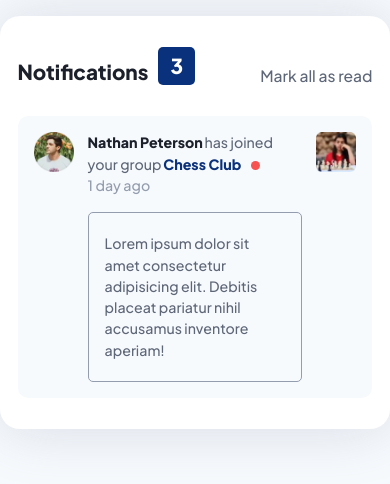
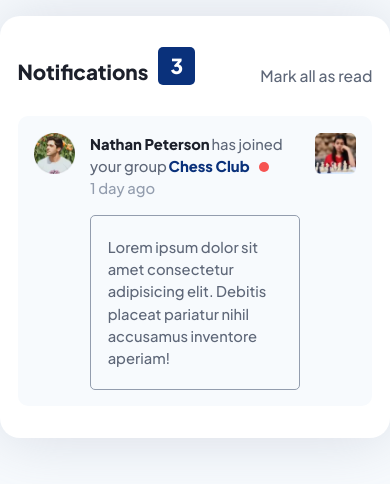
Before and after one commit to salomonalb/notifications-page, a website with bundled scripts: page src/index.html in a window 390 px wide. Built offline with nearby package versions, Linux system fonts and the light colour scheme.

Commit message:
responsive sizing + states

```diff
--- a/src/scss/notification.scss
+++ b/src/scss/notification.scss
@@ -7,9 +7,9 @@
 
 .notif {
     display: flex;
-    padding: 1.6rem;
+    padding: min(4.26vw, 2rem);//1.6rem;
     border-radius: 1rem;
-    gap: 1.4rem;
+    gap: min(3.73vw, 2rem);
     align-items: flex-start;
 
     &[data-read="true"] {
@@ -23,16 +23,19 @@
             display: inline-block;
             background-color: $red;
             border-radius: 50%;
-            width: .9rem;
-            height: .9rem;
+            width: 1rem;
+            height: 1rem;
             margin-left: .8rem;
         }
     }
 
     &__image-container {
         flex-shrink: 0;
-        width: 4rem;
-        height: 4rem;
+        width: min(10.6vw, 4.5rem);//4rem;
+        height: min(10.6vw, 4.5rem);//4rem;
+    }
+    &__image {
+        cursor: pointer;
     }
     &__text-container {
         display: flex;
@@ -41,35 +44,47 @@
     }
     &__username {
         font-weight: bold;
-        font-size: 1.42rem;
+        font-size: min(3.78vw, 1.62rem); //1.42rem;
         text-decoration: none;
         color: $very-dark-blue;
+
+        &:hover {
+            color: $blue;
+        }
     }
     &__useraction {
-        font-size: 1.42rem;
+        font-size: min(3.78vw, 1.62rem);
         color: $dark-grayish-blue;
     }
     &__target {
-        font-size: 1.42rem;
+        font-size: min(3.78vw, 1.62rem);
         font-weight: bold;
         color: $dark-grayish-blue;
         text-decoration: none;
+        &:hover {
+            color: $blue;
+        }
 
         &.--group {
             color: $blue;
         }
     }
     &__date {
-        font-size: 1.42rem;
+        font-size: min(3.78vw, 1.62rem);
         color: $grayish-blue;
     }
     &__p-message {
         border: .1rem solid $grayish-blue;
         border-radius: .5rem;
         padding-block: 2rem;
-        padding-inline: 1.6rem;
+        padding-inline: min(4.26vw, 2rem);
         margin-top: 1.6rem;
-        font-size: 1.42rem;
+        font-size: min(3.78vw, 1.62rem);
         color: $dark-grayish-blue;
+
+        &:hover {
+            background-color: $light-grayish-blue-1;
+            cursor: pointer;
+        }
     }
 }
```
